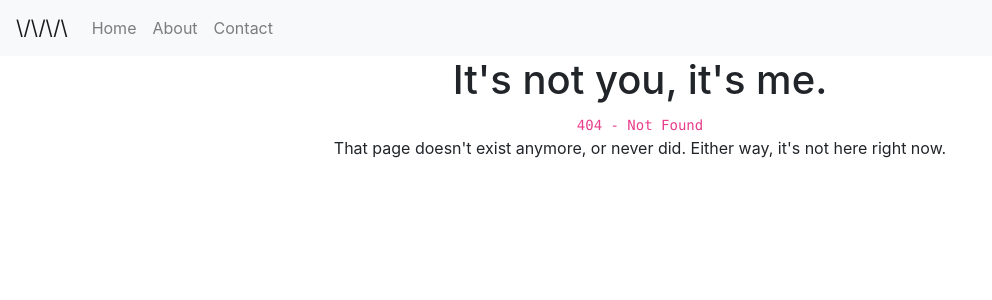
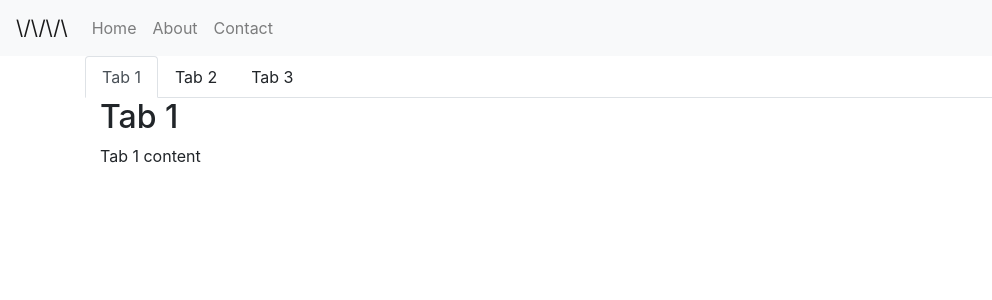
Before and after one commit to wyattmunson/quick-react, a React (Create React App) app: page /tabs in a window 1280 px wide. Before the commit this address had no page. Shown: the top 300 px of the page, without its empty margins (0-992 px from the left). Built offline with nearby package versions, Linux system fonts and the light colour scheme.

Commit message:
added tab component

```diff
--- a/src/App.css
+++ b/src/App.css
@@ -1,4 +1,4 @@
-.App {
+/* .App {
   text-align: center;
 }
 
@@ -29,4 +29,8 @@
   to {
     transform: rotate(360deg);
   }
+} */
+
+.tabRow a:hover {
+  cursor: pointer !important;
 }
--- a/src/App.js
+++ b/src/App.js
@@ -7,6 +7,7 @@ import About from "./components/staticPages/About";
 import Contact from "./components/staticPages/Contact";
 import NotFound404 from "./components/staticPages/NotFound404";
 import NavHeader from "./components/navigation/NavHeader";
+import Tabs from "./components/tabs/Tabs";
 
 class App extends Component {
   render() {
@@ -19,6 +20,7 @@ class App extends Component {
               <Route exact path="/" component={Home} />
               <Route exact path="/about" component={About} />
               <Route exact path="/contact" component={Contact} />
+              <Route exact path="/tabs" component={Tabs} />
               <Route path="*" component={NotFound404} />
             </Switch>
           </div>
--- a/src/components/staticPages/Home.js
+++ b/src/components/staticPages/Home.js
@@ -4,8 +4,14 @@ export default class Home extends React.Component {
   render() {
     return (
       <div className="container">
-        <h1>Welcome</h1>
-        <p>Welcome to the site</p>
+        <div class="jumbotron">
+          <h1 class="display-4">Hello, localhost!</h1>
+          <p class="lead">Welcome to the quick-react starter page.</p>
+          <p>
+            Start adding components to the <code>src/components</code> class and
+            add routes in <code>App.js</code>.
+          </p>
+        </div>
       </div>
     );
   }
--- /dev/null
+++ b/src/components/tabs/Tabs.js
@@ -0,0 +1,77 @@
+import React from "react";
+import Tab1 from "./contents/Tab1";
+import Tab2 from "./contents/Tab2";
+import Tab3 from "./contents/Tab3";
+
+export default class Tabs extends React.Component {
+  constructor() {
+    super();
+    this.state = {
+      activeTab: 1
+    };
+  }
+
+  onClick = input => {
+    this.setState({ activeTab: input });
+  };
+
+  setActiveTab = input => {
+    const { activeTab } = this.state;
+    if (activeTab === input) {
+      return "nav-link active";
+    } else {
+      return "nav-link";
+    }
+  };
+
+  render() {
+    const { activeTab } = this.state;
+    return (
+      <div className="container">
+        <div className="tabRow">
+          <ul className="nav nav-tabs">
+            <li
+              className="nav-item"
+              onClick={() => {
+                this.onClick(1);
+              }}
+            >
+              <a className={this.setActiveTab(1)}>Tab 1</a>
+            </li>
+            <li
+              className="nav-item"
+              onClick={() => {
+                this.onClick(2);
+              }}
+            >
+              <a className={this.setActiveTab(2)}>Tab 2</a>
+            </li>
+            <li
+              className="nav-item"
+              onClick={() => {
+                this.onClick(3);
+              }}
+            >
+              <a className={this.setActiveTab(3)}>Tab 3</a>
+            </li>
+          </ul>
+        </div>
+        <Loader activeTab={activeTab} />
+      </div>
+    );
+  }
+}
+
+const Loader = props => {
+  //   const { activeTab } = props;
+  const activeTab = props.activeTab;
+  if (activeTab === 1) {
+    return <Tab1 />;
+  } else if (activeTab === 2) {
+    return <Tab2 />;
+  } else if (activeTab === 3) {
+    return <Tab3 />;
+  } else {
+    return null;
+  }
+};
--- /dev/null
+++ b/src/components/tabs/contents/Tab1.js
@@ -0,0 +1,12 @@
+import React from "react";
+
+export default class Tab1 extends React.Component {
+  render() {
+    return (
+      <div className="container">
+        <h2>Tab 1</h2>
+        <p>Tab 1 content</p>
+      </div>
+    );
+  }
+}
--- /dev/null
+++ b/src/components/tabs/contents/Tab2.js
@@ -0,0 +1,12 @@
+import React from "react";
+
+export default class Tab2 extends React.Component {
+  render() {
+    return (
+      <div className="container">
+        <h2>Tab 2</h2>
+        <p>Tab 2 content</p>
+      </div>
+    );
+  }
+}
--- /dev/null
+++ b/src/components/tabs/contents/Tab3.js
@@ -0,0 +1,12 @@
+import React from "react";
+
+export default class Tab3 extends React.Component {
+  render() {
+    return (
+      <div className="container">
+        <h2>Tab 3</h2>
+        <p>Tab 3 content</p>
+      </div>
+    );
+  }
+}
```
Also changed, not shown: 2 other files (tests, documents, lock files or other folders).
